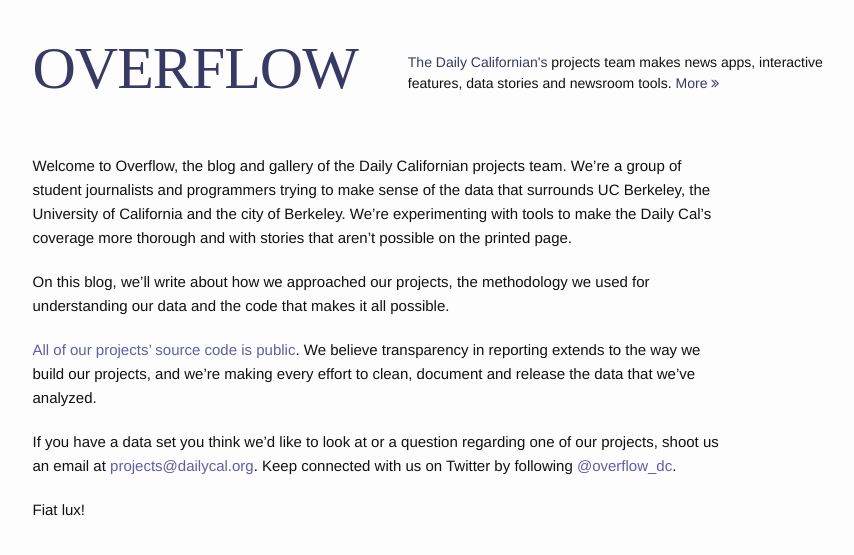
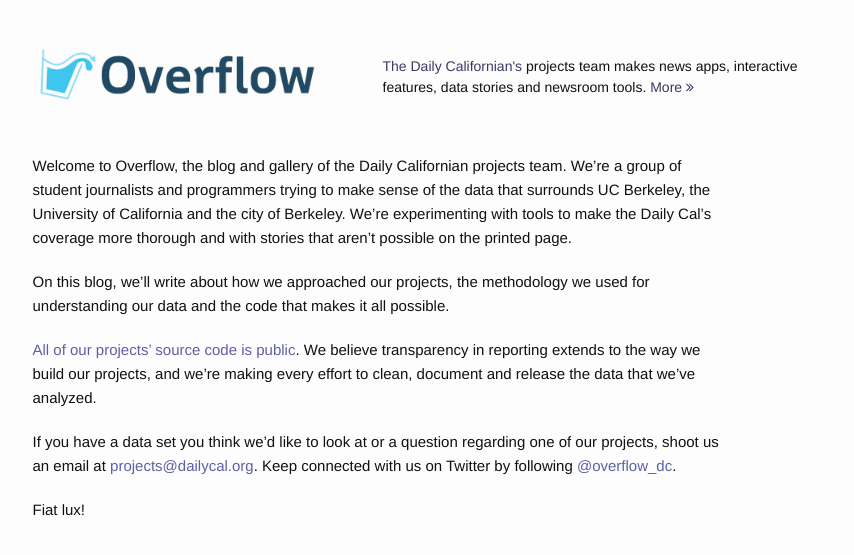
Before and after one commit to dailycal-projects/overflow, a Jekyll site: the page built from about/index.markdown, in a window 1280 px wide. Shown: the top 555 px of the page, without its empty margins (15-869 px from the left). Built offline with Jekyll 4.4.1, drawn with Linux system fonts in a browser that asks for light colours; nearby versions of some CDN libraries; some web fonts are replaced.

```diff
--- a/_includes/header.html
+++ b/_includes/header.html
@@ -1,6 +1,6 @@
 <header class="site-header">
 
-<a class="site-title" style="font-family: Marvel;" href="{{ site.baseurl }}/">{{ site.title }}</a>
+<a class="site-title" style="font-family: Marvel;" href="{{ site.baseurl }}/"><img src="{{ site.baseurl }}/assets/logo.png"></a>
 <p class="site-description">{{ site.description }}</p>
 
 </header>
--- a/_sass/_layout.scss
+++ b/_sass/_layout.scss
@@ -19,29 +19,9 @@
     }
 }
 
-.site-title {
-    font-family: $serif;
-    font-size: 30px;
-    font-weight: 300;
-    line-height: 56px;
-    letter-spacing: -1px;
-
-    text-align: center;
-
-    &:hover {
-        text-decoration: none;
-        color: $brand-color-light;
-    }
-
-    @include media($on-palm) {
-        font-size: 40px;
-    }
-
-    @include media($on-laptop) {
-        float: left;
-        text-align: left;
-        font-size: 60px;
-    }
+.site-title img {
+    width: 300px;
+    float: left;
 }
 
 .site-description {
@@ -50,7 +30,7 @@
 
     @include media($on-laptop) {
         clear: none;
-        margin: 12px 0 0 50px;
+        margin: 16px 0 0 50px;
         max-width: 450px;
         float: left;
     }
```
Also changed, not shown: _posts/2015-12-11-grades.markdown (added, +8 -0 lines), assets/grades.png (added), assets/logo.png (added).
